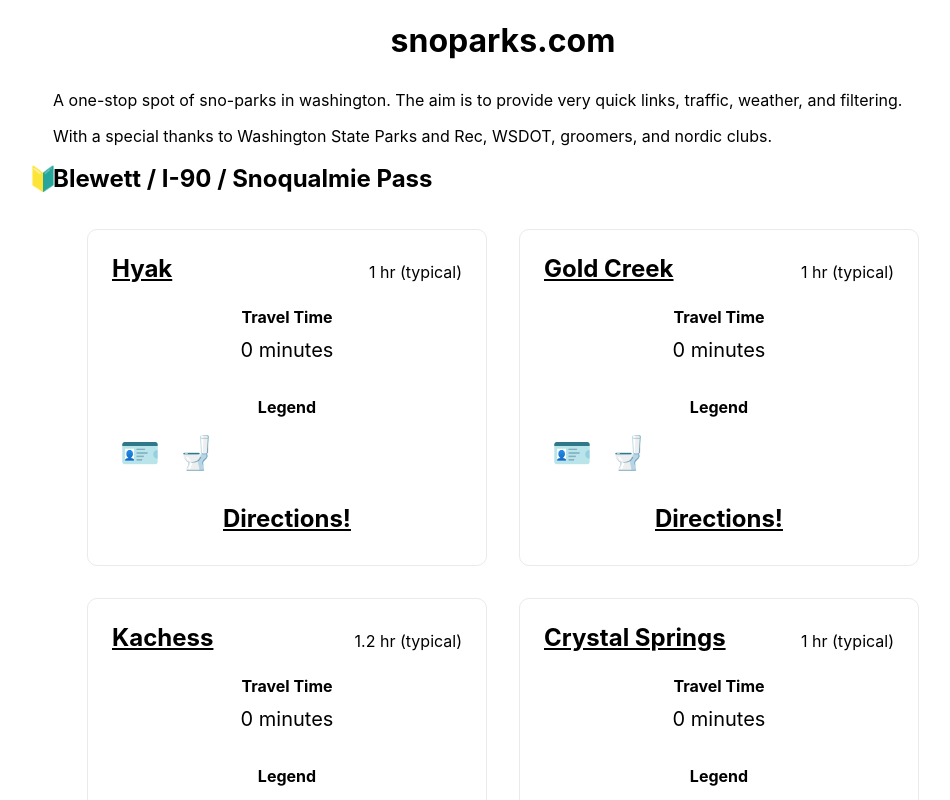
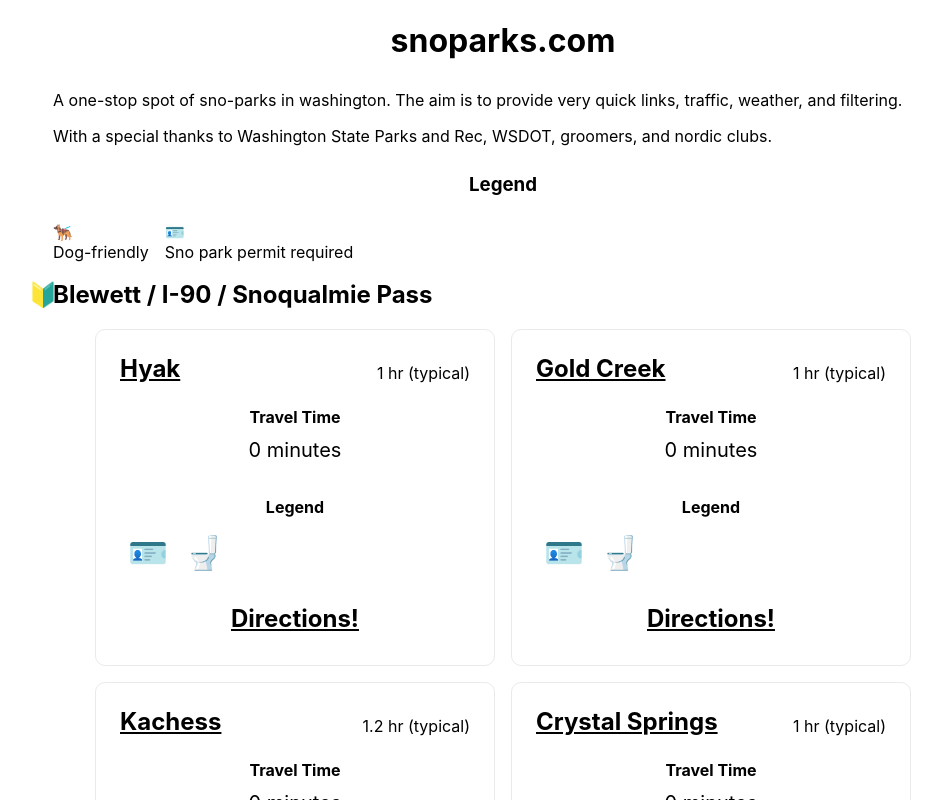
Before and after one commit to dareiff/sno-park, a Next.js app: page / in a window 1280 px wide. Shown: the top 800 px of the page, without its empty margins (137-1087 px from the left). Built offline with nearby package versions, Linux system fonts and the light colour scheme; no server answers.

Commit message:
Add a bit of error handling to direction fetch

```diff
--- a/components/TrafficBlock.tsx
+++ b/components/TrafficBlock.tsx
@@ -20,8 +20,16 @@
             .then((response) => response.json())
             .then((data) => {
                 console.log(data);
+                if (data.results === undefined) {
+                    throw new Error("No results found");
+                } else if (data.results.length === 0) {
+                    throw new Error("No results found");
+                }
                 lat = data.results[0].geometry.location.lat;
                 lng = data.results[0].geometry.location.lng;
+            })
+            .catch((error) => {
+                console.log(error);
             });
 
         return { lat, lng };
@@ -44,6 +52,7 @@
             "X-Goog-FieldMask",
             "routes.duration,routes.distanceMeters,routes.polyline.encodedPolyline,routes.travelAdvisory"
         );
+        if (lat !== 0 && lng !== 0) {
             fetch(url, {
                 method: "POST",
                 headers: headers,
@@ -76,7 +85,9 @@
                     setTravelTime(seconds);
                     console.log(data);
                 });
-
+        } else {
+            setTravelTime(0);
+        }
         return 0;
     };
 
--- a/pages/index.tsx
+++ b/pages/index.tsx
@@ -1,6 +1,6 @@
 import Head from "next/head";
 import Link from "next/link";
-import React, { Suspense } from "react";
+import React from "react";
 import TrafficBlock from "../components/TrafficBlock";
 import WeatherBlock from "../components/WeatherBlock";
 import styles from "../styles/Home.module.css";
@@ -42,6 +42,23 @@
                     With a special thanks to Washington State Parks and Rec,
                     WSDOT, groomers, and nordic clubs.
                 </p>
+                <h3>Legend</h3>
+                <div className={styles.legend}>
+                    <div className={styles.legendItem}>
+                        <div className={styles.legendIcon}>
+                            <span title="Dog friendly">🐕‍🦺</span>
+                        </div>
+                        <div className={styles.legendText}>
+                            <span>Dog-friendly</span>
+                        </div>
+                    </div>
+                    <div className={styles.legendItem}>
+                        <span title="Sno park permit required">🪪</span>
+                        <div className={styles.legendText}>
+                            <span>Sno park permit required</span>
+                        </div>
+                    </div>
+                </div>
                 <div className={styles.verticalList}>
                     {snoparks
                         .sort((a, b) => {
@@ -112,7 +129,6 @@
                                                             }
                                                         >
                                                             {/* get weather for snopark */}
-                                                            <Suspense>
                                                             <WeatherBlock
                                                                 location={
                                                                     snopark.snoParkAddress
@@ -121,7 +137,6 @@
                                                                     location
                                                                 }
                                                             />
-                                                            </Suspense>
                                                             <TrafficBlock
                                                                 location={
                                                                     snopark.snoParkAddress
--- a/styles/Home.module.css
+++ b/styles/Home.module.css
@@ -1,5 +1,11 @@
 .container {
     padding: 0 2rem;
+}
+
+@media (max-width: 600px) {
+    .container {
+        padding: 0 1rem;
+    }
 }
 
 .main {
@@ -18,6 +24,16 @@
     margin: 0.5rem 0;
     text-align: left;
     width: 100%;
+}
+
+.legend {
+    display: flex;
+    flex-direction: row;
+    justify-content: flex-start;
+    gap: 1rem;
+    align-items: center;
+    width: 100%;
+    margin: 0.5rem 0;
 }
 
 .footer {
@@ -99,10 +115,11 @@
     justify-content: center;
     flex-wrap: wrap;
     max-width: 1000px;
+    gap: 1rem;
 }
 
 .card {
-    margin: 1rem;
+    /* margin: 1rem; */
     padding: 1.5rem;
     text-align: left;
     color: inherit;
```
Also changed, not shown: package.json (+5 -5 lines), 1 other file (tests, documents, lock files or other folders). Lines whose indentation alone changed are shown as unchanged.
